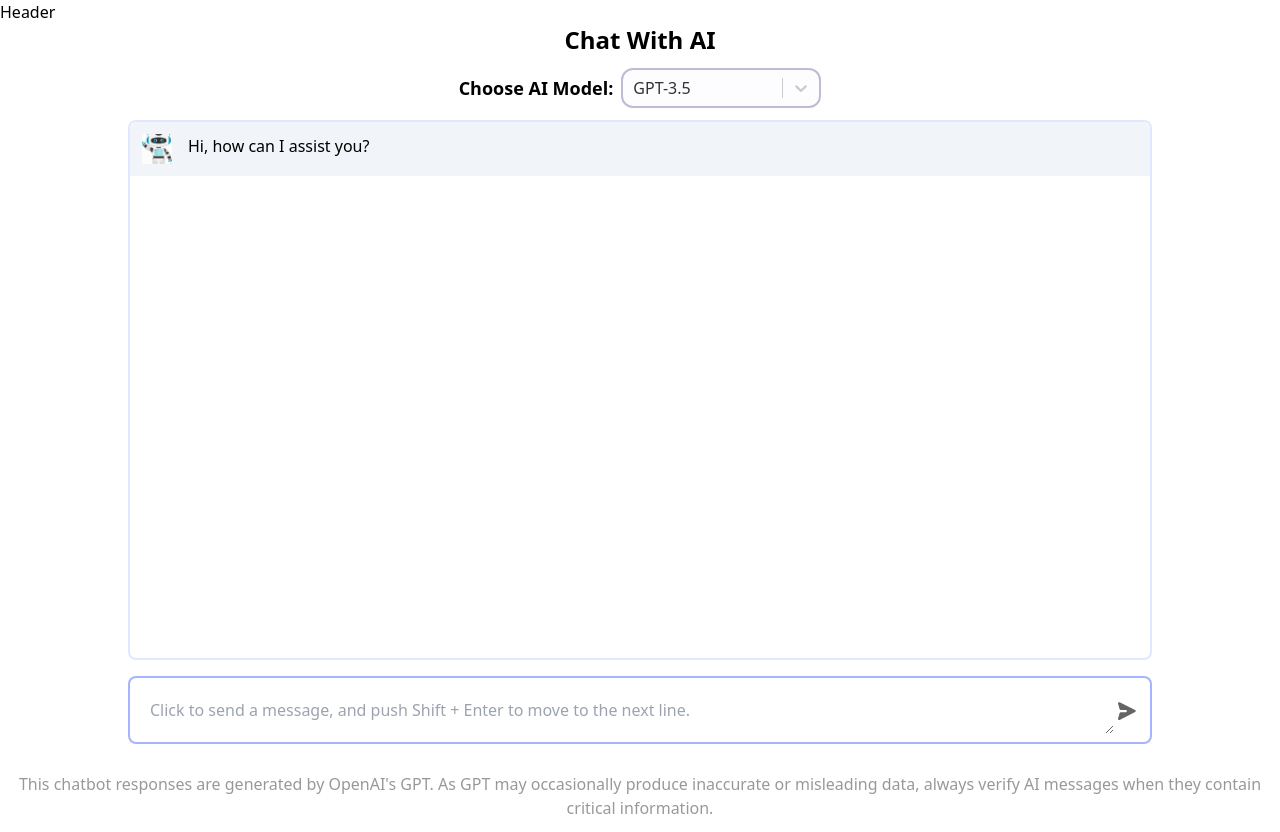
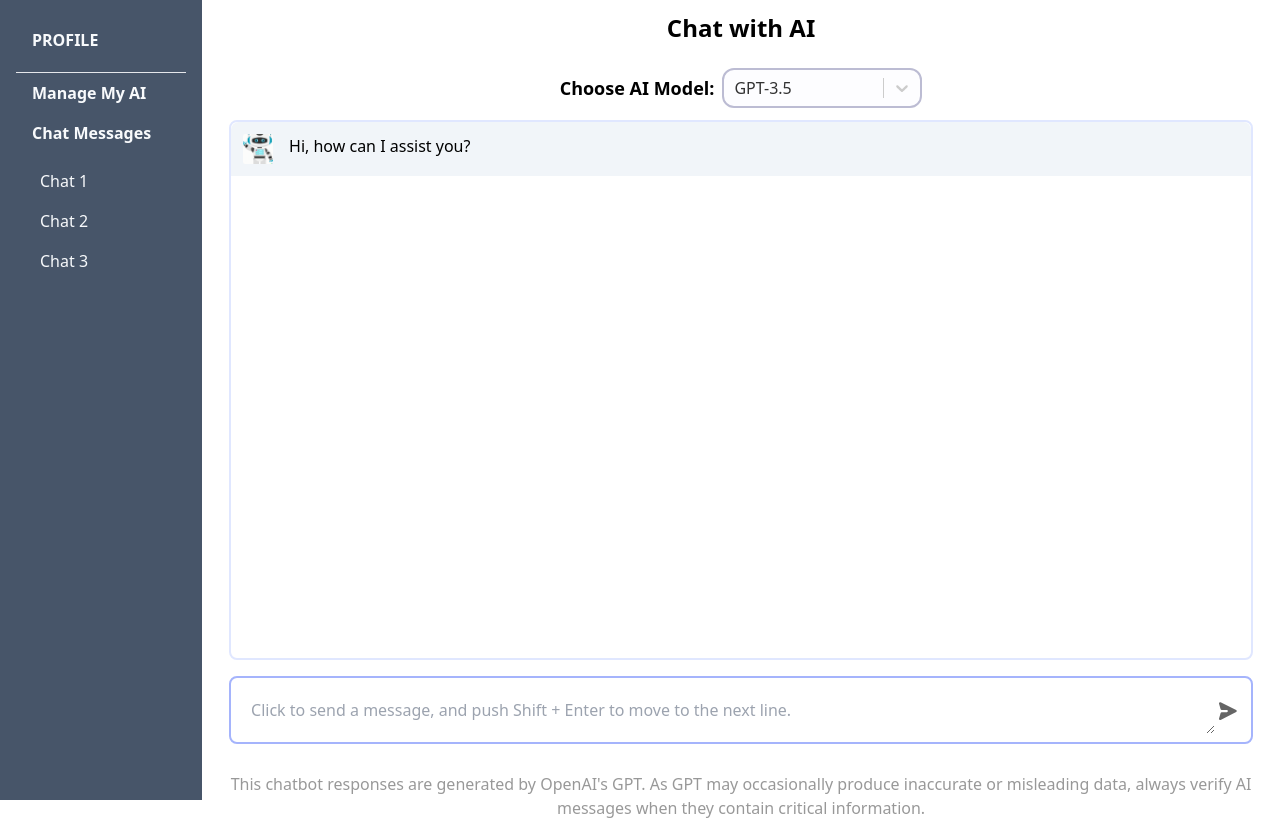
Before and after one commit to rexcare367/Smartchat-RAG, a Next.js app: page / in a window 1280 px wide. Built offline with nearby package versions, Linux system fonts and the light colour scheme.

Commit message:
feat: add a sidebar

```diff
--- a/src/components/ArrowButton.tsx
+++ b/src/components/ArrowButton.tsx
@@ -4,7 +4,7 @@ type ButtonProps = {
   disabled: boolean
 }
 
-const ArrowButton : FC<ButtonProps> = ({disabled}) => {
+const ArrowButton : FC<ButtonProps> = ({disabled = false}) => {
   return (
     <button
       type="submit"
@@ -16,7 +16,9 @@ const ArrowButton : FC<ButtonProps> = ({disabled}) => {
         className={`w-5 h-5 rotate-90 fill-current`}
         xmlns="http://www.w3.org/2000/svg"
       >
-        <path d="M10.894 2.553a1 1 0 00-1.788 0l-7 14a1 1 0 001.169 1.409l5-1.429A1 1 0 009 15.571V11a1 1 0 112 0v4.571a1 1 0 00.725.962l5 1.428a1 1 0 001.17-1.408l-7-14z"></path>
+        <path d="M10.894 2.553a1 1 0 00-1.788 0l-7 14a1 1 0 001.169 1.409l5-1.429A1 1 0 009 15.571V11a1 1 0 112 0v4.571a1 1 0 00.725.962l5 1.428a1 1 0 001.17-1.408l-7-14z">
+          <title>Arrow Submit Button</title>
+        </path>
       </svg>
     </button>
   )
--- a/src/components/ChatMessage.tsx
+++ b/src/components/ChatMessage.tsx
@@ -11,7 +11,7 @@ const ChatMessage: React.FC<ChatMessageProps>  = ({message, lastIndex, loading})
 
   return (
     <>
-      {message.question.length !== 0 &&
+      {message?.question?.length !== 0 &&
         <div
           className="flex p-3 text-black"
         >
--- a/src/components/Layout.tsx
+++ b/src/components/Layout.tsx
@@ -1,19 +1,26 @@
 import { FC, ReactNode } from 'react'
+import Sidebar from '@/src/components/Sidebar'
 
 const Header = () => {
-  return <div>Header</div>
-}
+  return (
+    <header className="text-2xl py-3 font-bold text-center">
+      <h1>Chat with AI</h1>
+    </header>
+  )}
 
 const Footer = () => {
-  return <div className='py-3 text-center opacity-40'>This chatbot responses are generated by OpenAI's GPT. As GPT may occasionally produce inaccurate or misleading data, always verify AI messages when they contain critical information. </div>
+  return <footer className='py-3 text-center opacity-40'>This chatbot responses are generated by OpenAI's GPT. As GPT may occasionally produce inaccurate or misleading data, always verify AI messages when they contain critical information. </footer>
 }
 
 const Layout: FC<{ children: ReactNode }>  = ({ children }) => (
-  <>
-    <Header />
-    {children}
-    <Footer />
-  </>
+  <div className='flex h-screen'>
+    <Sidebar />
+    <main className ="w-full">
+      <Header />
+      {children}
+      <Footer />
+    </main>
+  </div>
 )
 
 export default Layout
--- /dev/null
+++ b/src/components/Sidebar.tsx
@@ -0,0 +1,18 @@
+const Sidebar = () => {
+  return (
+    <div className="w-60 bg-slate-600 text-slate-50">
+       <ul className="px-4 py-2 m-0">
+          <li  className="pl-4 py-5 font-semibold border-b hover:bg-slate-400 focus:bg-indigo-100">PROFILE</li>
+          <li  className="pl-4 py-2 font-semibold hover:bg-slate-400 focus:bg-indigo-100">Manage My AI</li>
+          <li  className="pl-4 py-2 font-semibold hover:bg-slate-400 focus:bg-indigo-100">Chat Messages</li>
+          <ul className="px-4 py-2 font-medium">
+            <li className="px-2 py-2 hover:bg-slate-400 focus:bg-indigo-100">Chat 1</li>
+            <li className="px-2 py-2 hover:bg-slate-400 focus:bg-indigo-100">Chat 2</li>
+            <li className="px-2 py-2 hover:bg-slate-400 focus:bg-indigo-100">Chat 3</li>
+          </ul>
+      </ul>
+    </div>
+  )
+}
+
+export default Sidebar
--- a/src/pages/_document.tsx
+++ b/src/pages/_document.tsx
@@ -5,7 +5,7 @@ class MyDocument extends Document {
     return (
       <Html lang="en">
         <Head />
-        <body>
+        <body >
           <Main />
           <NextScript />{/* this injects the necessary scripts */}
         </body>
--- a/src/pages/index.tsx
+++ b/src/pages/index.tsx
@@ -93,7 +93,7 @@ const HomePage = () => {
       if (e.key !== 'Enter') return
       e.preventDefault()
 
-      //insert newline /when using shift + enter
+      //insert newline \n when using shift + enter
       if ( e.shiftKey) {
         setUserInput(prevState => prevState + "\n")
         setRows(rows => rows + 1)
@@ -119,9 +119,6 @@ const HomePage = () => {
 
   return  (
     <div className="flex flex-col">
-      <h1 className="text-2xl font-bold text-center">
-        Chat With AI
-      </h1>
       <DropDownSelect
         selectedOption={selectedModel}
         onChange={handleModelChange}
--- a/src/styles/globals.css
+++ b/src/styles/globals.css
@@ -16,7 +16,7 @@
   }
 }
 
-body {
-  color: rgb(var(--foreground-rgb));
+html, body {
+  color: var(--foreground-rgb);
   background: white;
 }
```
